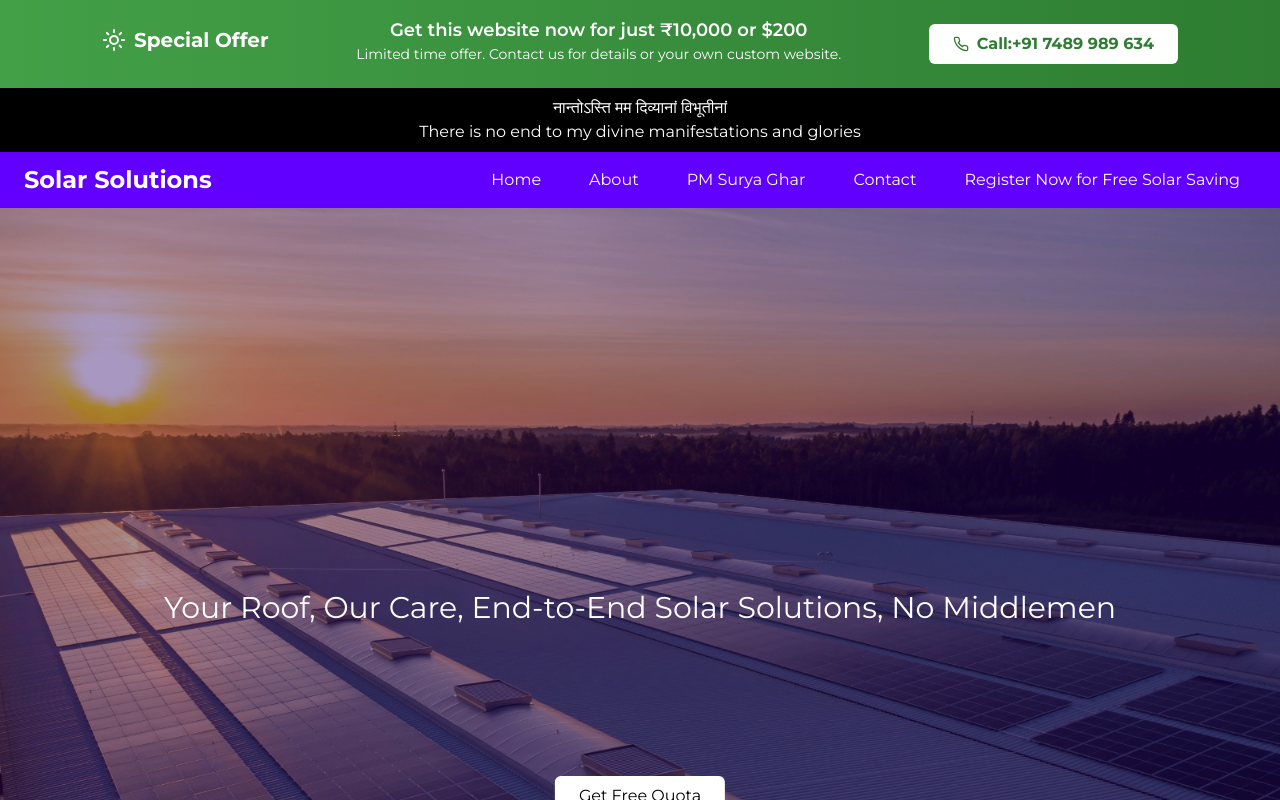
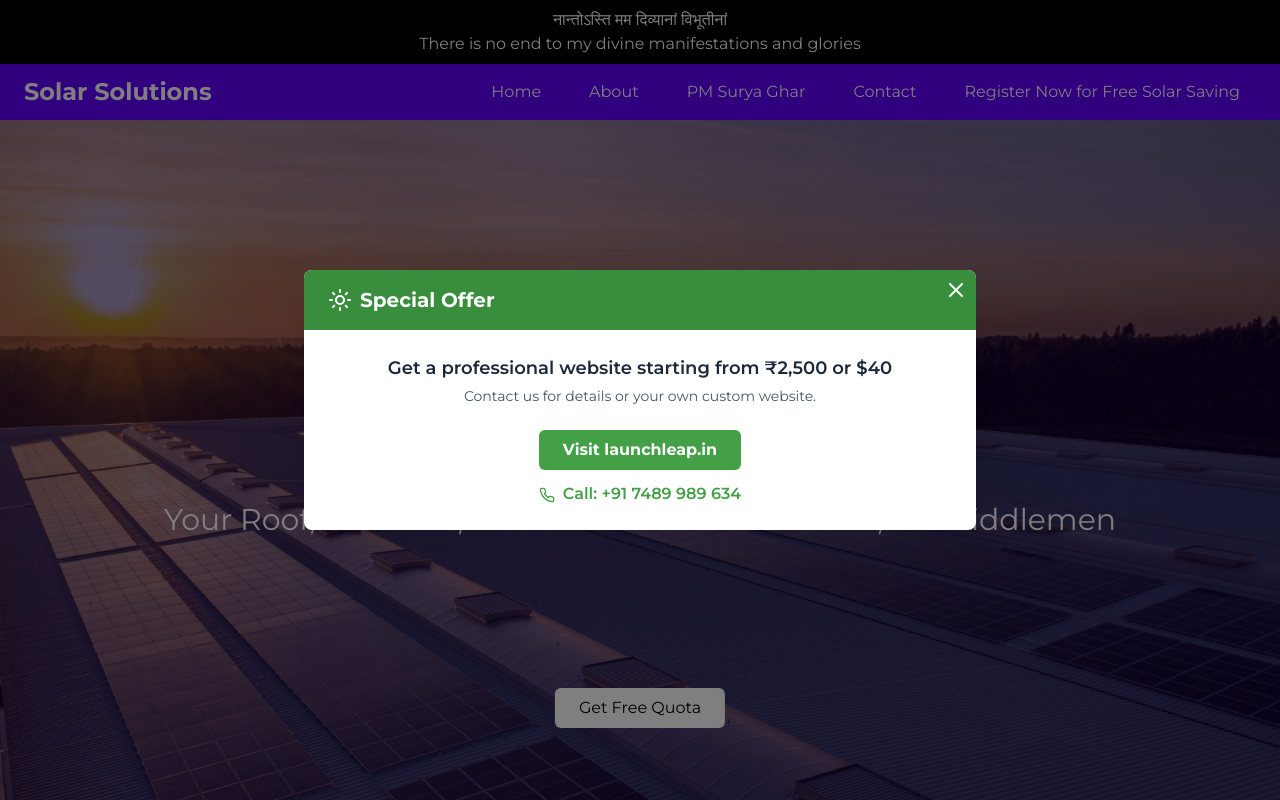
Before and after one commit to Anshulsharmacode/solar, a React (Vite) app: page / in a window 1280 px wide. Shown: the top 800 px of the page. Built offline with nearby package versions, Linux system fonts and the light colour scheme.

Commit message:
offer popup

```diff
--- a/src/App.tsx
+++ b/src/App.tsx
@@ -5,10 +5,12 @@ import Navbar from "./components/navbar";
 import AboutUs from "./components/AboutUs";
 import Register from "./components/register";
 import Footer from "./components/footer";
+import OfferPopup from "./components/offer";
 
 function App() {
   return (
     <Router>
+      <OfferPopup />
       <Navbar />
       <Routes>
         <Route path="/" element={<Home />} />
--- a/src/components/navbar.tsx
+++ b/src/components/navbar.tsx
@@ -1,6 +1,6 @@
 import { Link, useNavigate } from "react-router-dom";
 import { useState, useEffect } from "react";
-import { MenuIcon, Sun, Phone } from "lucide-react";
+import { MenuIcon } from "lucide-react";
 
 function Navbar() {
   const [isOpen, setIsOpen] = useState(false);
@@ -40,32 +40,6 @@ function Navbar() {
 
   return (
     <nav className="bg-primary-600 text-white font-sans w-screen">
-      <div className="bg-gradient-to-r from-green-600 to-green-800 text-white py-3 px-4 shadow-md">
-        <div className="container mx-auto flex flex-col md:flex-row justify-between items-center">
-          <div className="flex items-center space-x-2 mb-2 md:mb-0">
-            <Sun className="h-6 w-6 text-yellow-300" />
-            <p className="text-xl font-bold">Special Offer</p>
-          </div>
-          <div className="text-center mb-2 md:mb-0 flex-grow">
-            <p className="text-lg font-semibold">
-              Get this website now for just ₹10,000 or $200
-            </p>
-            <p className="text-sm">
-              Limited time offer. Contact us for details or your own custom
-              website.
-            </p>
-          </div>
-          <div className="flex items-center space-x-2">
-            <a
-              href="tel:+917489989634"
-              className="flex items-center bg-white text-green-800 font-bold py-2 px-4 rounded transition duration-300 hover:bg-green-100"
-            >
-              <Phone className="h-4 w-4 mr-2" />
-              <span className="hidden md:inline">Call:</span> +91 7489 989 634
-            </a>
-          </div>
-        </div>
-      </div>
       <div className="flex justify-center items-center bg-black text-white py-2">
         <div className="text-center">
           <p>नान्तोऽस्ति मम दिव्यानां विभूतीनां</p>
--- /dev/null
+++ b/src/components/offer.tsx
@@ -0,0 +1,56 @@
+import React, { useState } from "react";
+import { Sun, Phone, X } from "lucide-react";
+
+const OfferPopup: React.FC = () => {
+  const [isVisible, setIsVisible] = useState(true);
+
+  if (!isVisible) return null;
+
+  return (
+    <div className="fixed inset-0 bg-black bg-opacity-50 flex items-center justify-center z-50">
+      <div className="bg-white rounded-lg shadow-xl max-w-2xl w-full mx-4">
+        <div className="bg-green-700 text-white py-3 px-4 rounded-t-lg relative">
+          <button
+            onClick={() => setIsVisible(false)}
+            className="absolute top-2 right-2 text-white hover:text-gray-200"
+          >
+            <X className="h-6 w-6" />
+          </button>
+          <div className="flex items-center space-x-2">
+            <Sun className="h-6 w-6 text-yellow-300" />
+            <p className="text-xl font-bold">Special Offer</p>
+          </div>
+        </div>
+        <div className="p-6">
+          <div className="text-center mb-4">
+            <p className="text-lg font-semibold text-gray-800">
+              Get a professional website starting from ₹2,500 or $40
+            </p>
+            <p className="text-sm text-gray-600 mt-1">
+              Contact us for details or your own custom website.
+            </p>
+          </div>
+          <div className="flex flex-col items-center space-y-3">
+            <a
+              href="https://launchleap.in"
+              target="_blank"
+              rel="noopener noreferrer"
+              className="bg-green-600 text-white font-bold py-2 px-4 rounded hover:bg-green-700"
+            >
+              Visit launchleap.in
+            </a>
+            <a
+              href="tel:+917489989634"
+              className="text-green-600 hover:text-green-700 font-semibold"
+            >
+              <Phone className="h-4 w-4 mr-2 inline" />
+              Call: +91 7489 989 634
+            </a>
+          </div>
+        </div>
+      </div>
+    </div>
+  );
+};
+
+export default OfferPopup;
```
